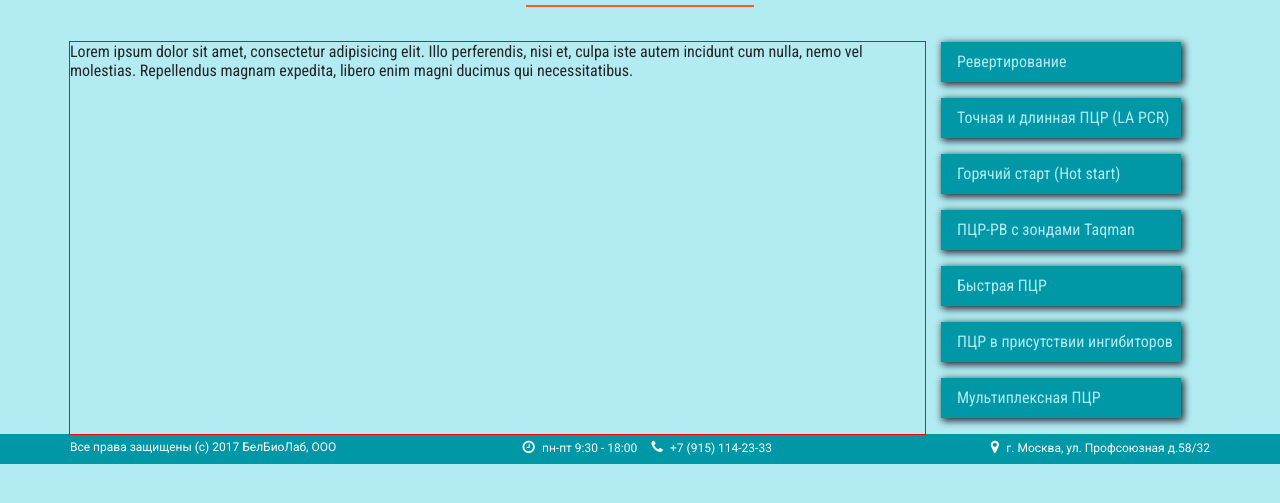
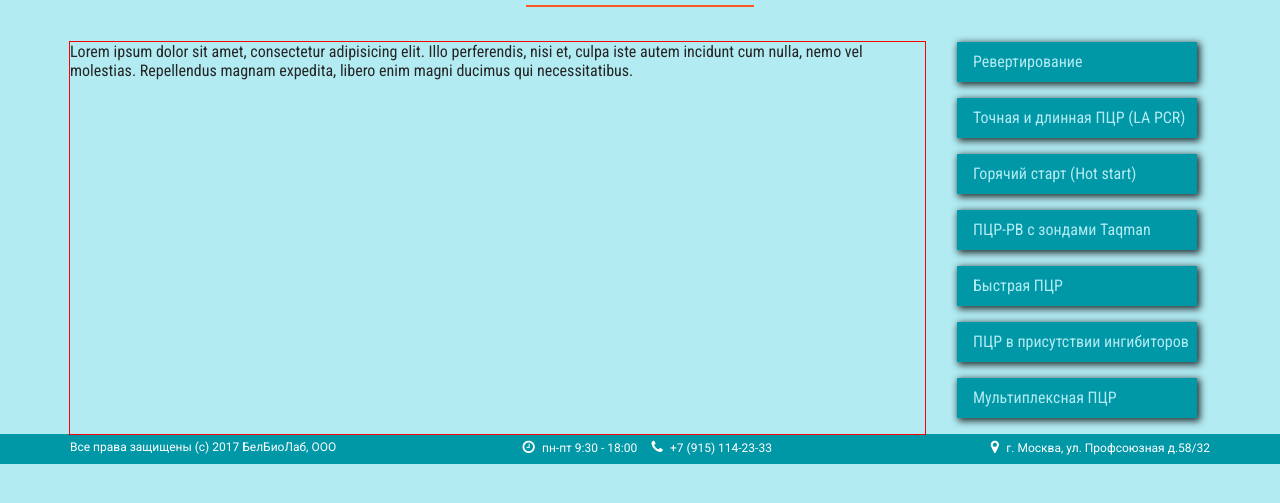
Before and after one commit to 2gnc/belbiolab, a website: page project/src/index.pug in a window 1280 px wide. Shown: the part 197-700 px from the top of the page. Drawn offline with nearby package versions, Linux system fonts and the light colour scheme; files that its build step writes are made by us from their sources; files whose address does not match are found by name.

Commit message:
увеличила отступ слева

```diff
--- a/project/src/reactions/_reactions.sass
+++ b/project/src/reactions/_reactions.sass
@@ -1,6 +1,6 @@
 .reactions
 	list-style-type: none
-	padding-left: 1em
+	margin-left: 2em
 	&__item
 		width: 14em
 		background-color: $darkercolor
```
Also changed, not shown: project/app/css/main.css.
